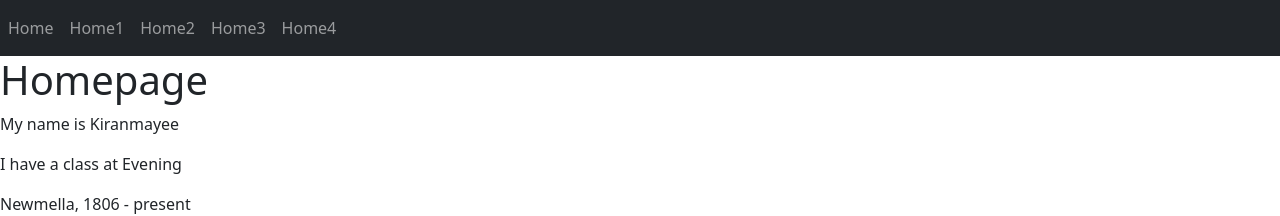
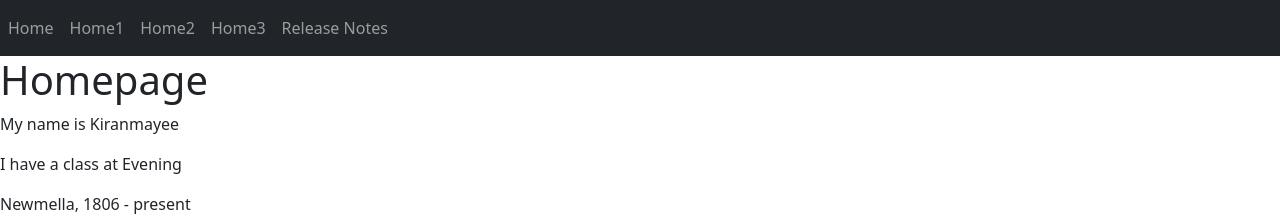
Before and after one commit to Kiranmayeemad/DocsAsCodeTraining, a Jekyll site: the page built from index.md, in a window 1280 px wide. Shown: the top 216 px of the page. Built offline with Jekyll 4.4.1, drawn with Linux system fonts in a browser that asks for light colours; our own code applies the rules of GitHub Pages for plain Markdown files.

Commit message:
Update TemplateDemo.html

```diff
--- a/_layouts/TemplateDemo.html
+++ b/_layouts/TemplateDemo.html
@@ -33,7 +33,7 @@
 						<a class="nav-link" href="#">Home3</a>
 					  </li>
 					  <li class="nav-item">
-						<a class="nav-link" href="#">Home4</a>
+						<a class="nav-link" href="#">Release Notes</a>
 					  </li>
 					</ul>
 				  </div>
```
